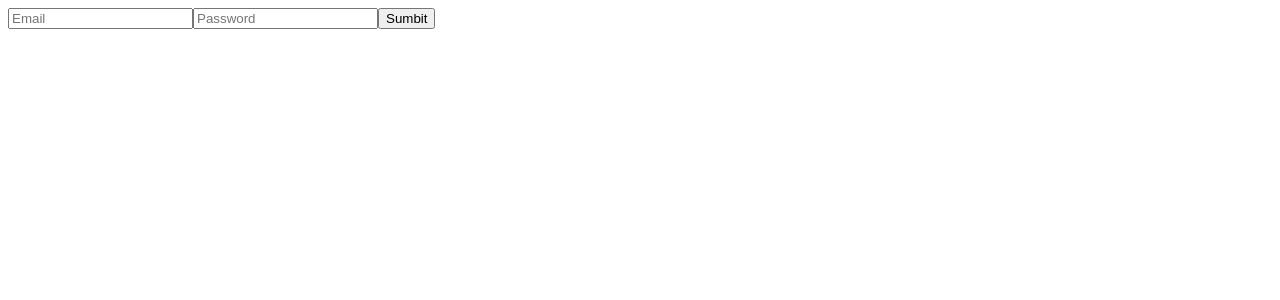
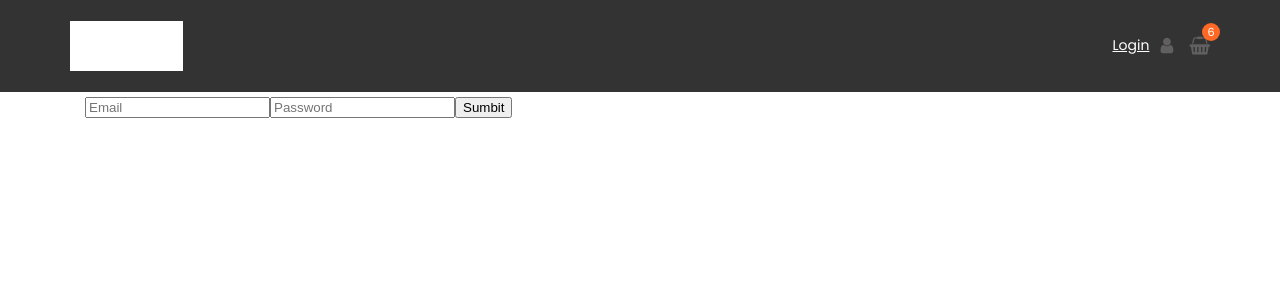
Before and after one commit to YoungKoder/BookStore, a React (Create React App) app in the folder frontend/: page /signIn in a window 1280 px wide. Shown: the top 300 px of the page. Built offline with nearby package versions, Linux system fonts and the light colour scheme.

Commit message:
creating dumy navbar

```diff
--- a/frontend/package.json
+++ b/frontend/package.json
@@ -46,6 +46,7 @@
     "@types/react-router-dom": "^5.1.3",
     "@types/redux-thunk": "^2.1.0",
     "axios": "^0.19.2",
+    "font-awesome": "^4.7.0",
     "formik": "^2.1.4",
     "react-router-dom": "^5.1.2",
     "redux-thunk": "^2.3.0",
--- a/frontend/public/index.html
+++ b/frontend/public/index.html
@@ -8,7 +8,9 @@
       name="description"
       content="Web site created using create-react-app"
     />
+
     <link rel="stylesheet" href="grid.min.css">
+    <link rel="stylesheet" href="style.css">
     <title>BookStore</title>
   </head>
   <body>
--- /dev/null
+++ b/frontend/public/style.css
@@ -0,0 +1,11 @@
+@import url('https://fonts.googleapis.com/css?family=Oswald:500,600&display=swap');
+@import url('https://fonts.googleapis.com/css?family=Poppins&display=swap');
+
+
+body{
+    font-size: 18px;
+    font-family: 'Poppins', sans-serif;
+    color:#615F5F;
+    margin: 0;
+    padding: 0;
+}
--- a/frontend/src/actions/printingEdition.actions.ts
+++ b/frontend/src/actions/printingEdition.actions.ts
@@ -41,9 +41,11 @@ export const printingEditionsError = (error:boolean):PrintingEditionsErrorAction
 export const uploadBooks = ():ThunkAction<Promise<void>,{},{},AnyAction> => {
     return async(dispatch:ThunkDispatch<{}, {}, AnyAction>):Promise<void> => {
         dispatch(printingEditionsFetching(true))
+        dispatch(printingEditionsError(false))
         console.log("Fetching books started");
         try{
             const editions = await printingEditionsService.getEditions();
+
             dispatch(printingEditionsLoaded(editions));
             dispatch(printingEditionsFetching(false));
             console.log("Fetching books finished");
--- /dev/null
+++ b/frontend/src/assets/variables.scss
@@ -0,0 +1,8 @@
+$action: #FF6825;
+$crumbs:  #FD3317;
+$header: #333;
+$black: #000;
+$gray:#615F5F;
+
+$headers:'Oswald', sans-serif;
+$text:'Poppins', sans-serif;
--- a/frontend/src/components/app/App.tsx
+++ b/frontend/src/components/app/App.tsx
@@ -3,16 +3,24 @@ import {BrowserRouter as Router,Route,Switch} from 'react-router-dom';
 import { SignUpPage } from '../pages/signUpPage';
 import { SignInPage } from '../pages/signInPage';
 import { HomePage } from '../pages/homePage/homePage';
-
+import { Navbar } from '../dumyComponents/navbar/navbar';
+import 'font-awesome/css/font-awesome.min.css';
 
 
 const App =()=>{
     return(
-        <Switch>
-            <Route path="/"  component={HomePage} exact/>
-            <Route path="/signUp" render={()=><SignUpPage/>}/>
-            <Route path="/signIn" render={()=><SignInPage/>}/>
-        </Switch>
+        <>
+            <Navbar/>
+            <main role="main" className="container-fluid">
+                <div className="container">
+                <Switch>
+                    <Route path="/"  component={HomePage} exact/>
+                    <Route path="/signUp" render={()=><SignUpPage/>}/>
+                    <Route path="/signIn" render={()=><SignInPage/>}/>
+                </Switch>
+                </div>
+            </main>
+        </>
     )
 }
 export default App;
--- /dev/null
+++ b/frontend/src/components/dumyComponents/header/header.tsx
@@ -0,0 +1 @@
+import React from "react";
--- /dev/null
+++ b/frontend/src/components/dumyComponents/navbar/navbar.scss
@@ -0,0 +1,40 @@
+@import "../../../assets/variables.scss";
+
+
+.navbar{
+    background: $header;
+    padding: 1.3rem 0;
+    &_rightContent{
+        a{
+            color:#fff;
+        }
+    }
+    .icon{
+        color:$gray;
+    }
+}
+.login{
+    margin-right: 1rem;
+}
+.login-btn:first-child{
+    font-size: 14px;
+    margin-right: .7rem;
+}
+.basket-btn{
+    position:relative;
+}
+.basket-btn[data-badge]:after{
+    content: attr(data-badge);
+    position:absolute;
+    font-size: .7rem;
+    width:18px;
+    height: 18px;
+    top:-10px;
+    right:-10px;
+    text-align:center;
+    line-height:18px;
+    border-radius:50%;
+    color:#fff;
+    background: $action;
+
+}
--- /dev/null
+++ b/frontend/src/components/dumyComponents/navbar/navbar.tsx
@@ -0,0 +1,27 @@
+import React from "react";
+import "./navbar.scss";
+import logo from "../../../assets/images/Book_Logo_svg.jpg"
+import {Link}from "react-router-dom";
+
+export const Navbar:React.FC<{}> = ()=>{
+    return(
+        <div className="container-fluid navbar">
+            <div className="container">
+                <div className="row d-flex justify-content-between">
+                    <Link to="/" className="d-flex"><img src={logo} alt="logo"/></Link>
+                    <div className="navbar_rightContent align-items-center d-flex ">
+                        <div className="login d-flex align-items-center ">
+                            <Link className="login-btn" to="/signUp">Login</Link>
+                            <Link className="login-btn icon" to="/signUp"><i className="fa fa-user" aria-hidden="true"></i></Link>
+                        </div>
+                        <div className="basket">
+                            <Link className="basket-btn icon" to="/" data-badge="6">
+                                <i className="fa fa-shopping-basket" aria-hidden="true"></i>
+                            </Link>
+                        </div>
+                    </div>
+                </div>
+            </div>
+        </div>
+    )
+}
```
Also changed, not shown: frontend/src/assets/images/Book_Logo_svg.jpg (added), frontend/src/components/app/app.scss (added), 1 other file (tests, documents, lock files or other folders).
